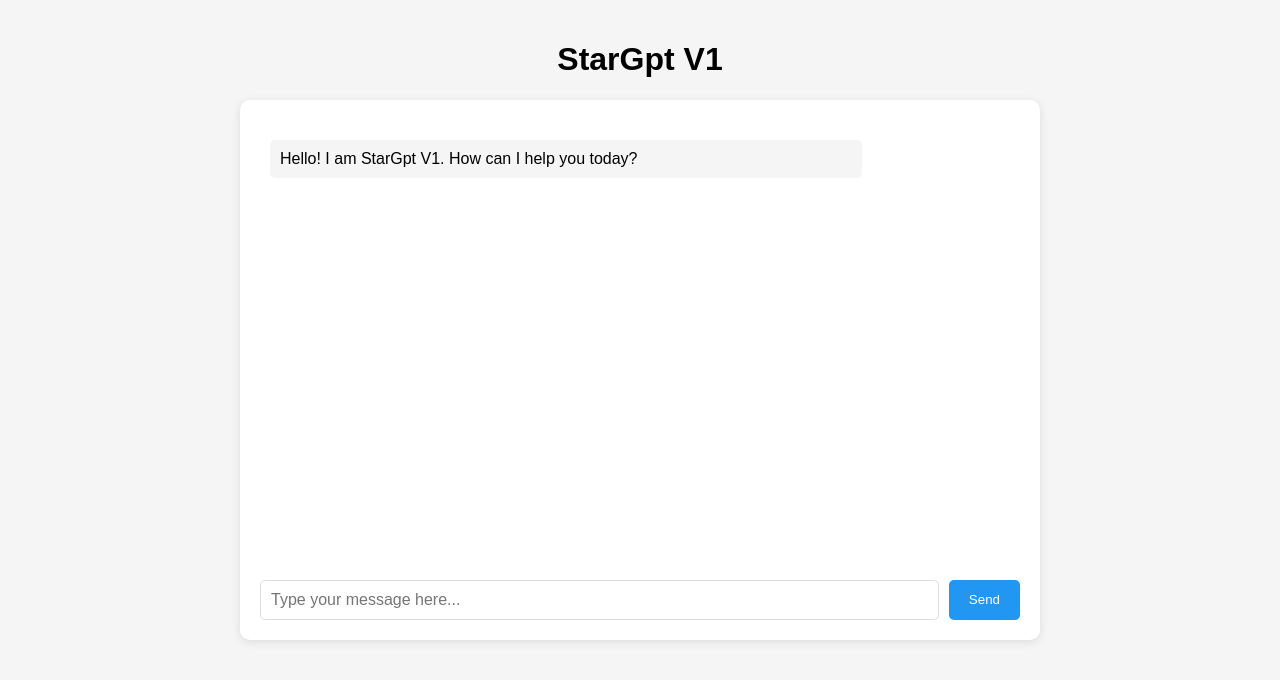
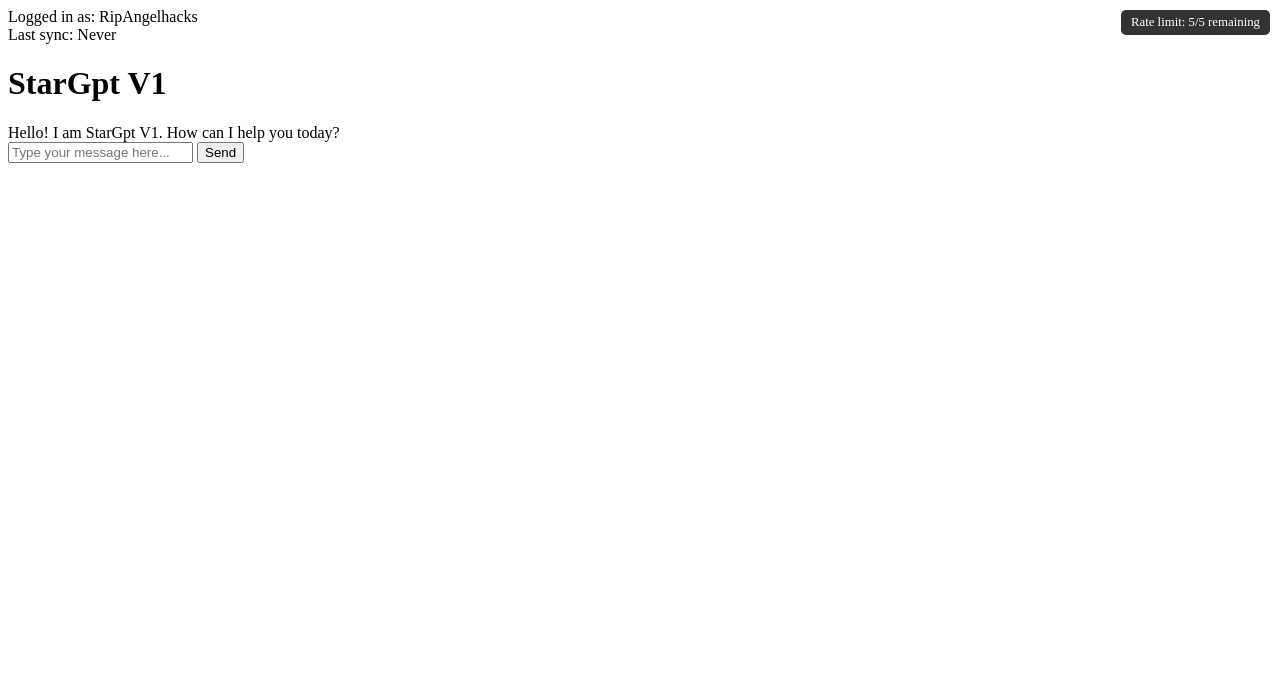
Before and after one commit to RipAngelhacks/Shapegpt, a plain HTML site: page index.html in a window 1280 px wide. Drawn offline with Linux system fonts and the light colour scheme.

Commit message:
Update index.html

```diff
--- a/index.html
+++ b/index.html
@@ -5,92 +5,78 @@
     <meta name="viewport" content="width=device-width, initial-scale=1.0">
     <title>StarGpt V1 Chat Interface</title>
     <style>
-        body {
-            font-family: Arial, sans-serif;
-            max-width: 800px;
-            margin: 0 auto;
-            padding: 20px;
-            background-color: #f5f5f5;
+        /* ... Previous styles remain the same ... */
+        .typing-indicator {
+            padding: 10px;
+            color: #666;
+            font-style: italic;
         }
 
-        #chat-container {
-            background-color: white;
-            border-radius: 10px;
-            padding: 20px;
-            box-shadow: 0 2px 10px rgba(0,0,0,0.1);
-            height: 500px;
-            display: flex;
-            flex-direction: column;
+        .message-status {
+            font-size: 0.8em;
+            color: #666;
+            margin-top: 2px;
         }
 
-        #messages {
-            flex-grow: 1;
-            overflow-y: auto;
-            margin-bottom: 20px;
-            padding: 10px;
+        .rate-limit-indicator {
+            position: fixed;
+            top: 10px;
+            right: 10px;
+            background: #333;
+            color: white;
+            padding: 5px 10px;
+            border-radius: 5px;
+            font-size: 0.8em;
         }
 
-        .message {
-            margin: 10px 0;
+        .error-message {
+            background-color: #ffebee;
+            color: #c62828;
             padding: 10px;
+            margin: 5px 0;
             border-radius: 5px;
         }
 
-        .user-message {
-            background-color: #e3f2fd;
-            margin-left: 20%;
+        .loading {
+            opacity: 0.6;
         }
 
-        .ai-message {
-            background-color: #f5f5f5;
-            margin-right: 20%;
-        }
-
-        #input-container {
-            display: flex;
-            gap: 10px;
-        }
-
-        #user-input {
-            flex-grow: 1;
-            padding: 10px;
-            border: 1px solid #ddd;
-            border-radius: 5px;
-            font-size: 16px;
-        }
-
-        #send-button {
-            padding: 10px 20px;
-            background-color: #2196F3;
+        .retry-button {
+            background: #f44336;
             color: white;
             border: none;
-            border-radius: 5px;
+            padding: 5px 10px;
+            border-radius: 3px;
             cursor: pointer;
-        }
-
-        #send-button:hover {
-            background-color: #1976D2;
-        }
-
-        .header {
-            text-align: center;
-            margin-bottom: 20px;
+            margin-top: 5px;
         }
     </style>
 </head>
 <body>
+    <div class="rate-limit-indicator">
+        Rate limit: <span id="rate-limit-count">5</span>/5 remaining
+    </div>
+    <div class="user-info">
+        Logged in as: <span id="user-login">RipAngelhacks</span>
+        <div>Last sync: <span id="last-sync">Never</span></div>
+    </div>
     <div class="header">
         <h1>StarGpt V1</h1>
     </div>
 
     <div id="chat-container">
         <div id="messages"></div>
+        <div id="typing-indicator" class="typing-indicator" style="display: none;">
+            StarGpt V1 is typing...
+        </div>
         <div id="input-container">
             <input type="text" id="user-input" placeholder="Type your message here...">
             <button id="send-button">Send</button>
         </div>
     </div>
 
+    <script src="storage.js"></script>
+    <script src="rateLimit.js"></script>
     <script src="app.js"></script>
 </body>
 </html>
```
